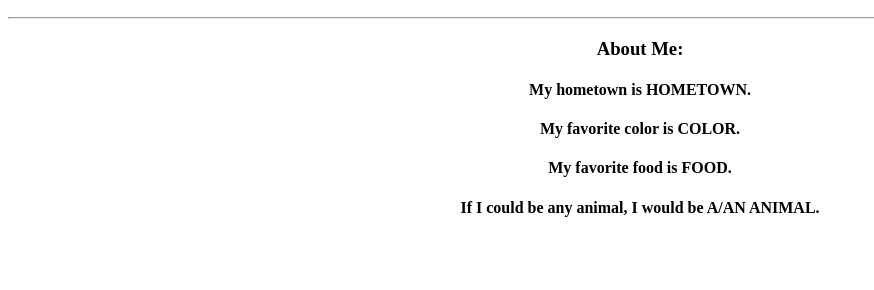
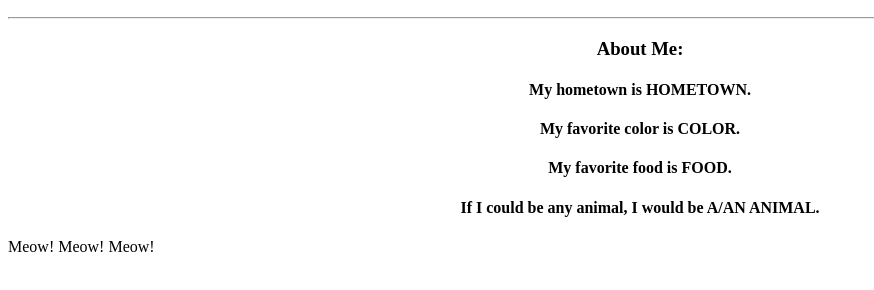
Before and after one commit to laurengoldie/cuddly-guide, a plain HTML site: page index.html in a window 1280 px wide. Shown: the part 110-400 px from the top of the page, without its empty margins (0-874 px from the left). Drawn offline with Linux system fonts and the light colour scheme.

Commit message:
Adding new placeholder text

```diff
--- a/index.html
+++ b/index.html
@@ -16,5 +16,6 @@
                     <h4>My favorite food is FOOD.</h4>
                     <h4>If I could be any animal, I would be A/AN ANIMAL.</h4>
             </div>
+            <p><p>Meow! Meow! Meow!</p></p>
           </body>
         </html>
```
